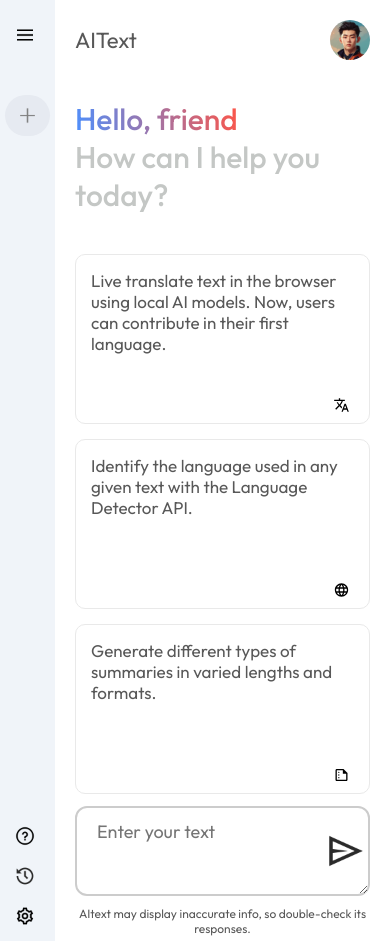
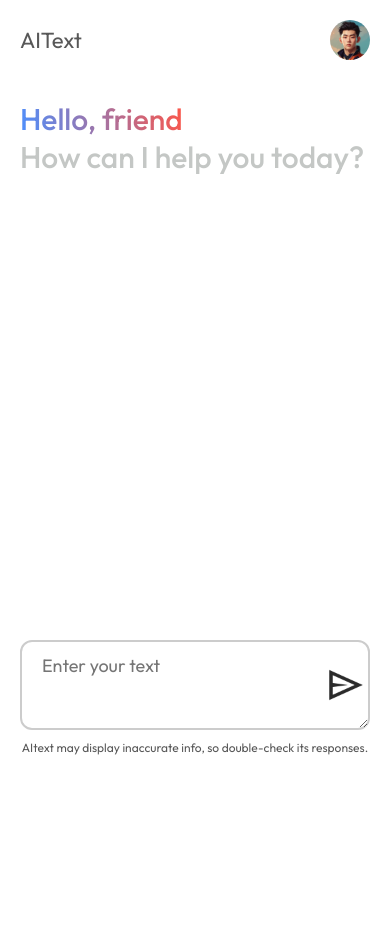
Before and after one commit to adexfit/adexai, a React (Vite) app: page / in a window 390 px wide. After the commit the page ends 844 px from the top, so only its background shows below. Built offline with nearby package versions, Linux system fonts and the light colour scheme.

Commit message:
improved responsiveness

```diff
--- a/src/components/Main/Main.css
+++ b/src/components/Main/Main.css
@@ -20,7 +20,8 @@
 }
 
 .main-container {
-  max-width: 900px;
+  /* max-width: 900px; */
+  max-width: 70%;
   margin: auto;
 }
 
@@ -41,7 +42,7 @@
 
 .main .cards {
   display: grid;
-  grid-template-columns: repeat(auto-fill, minmax(180px, 1fr));
+  grid-template-columns: 1fr 1fr 1fr;
   gap: 15px;
   padding: 20px;
 }
@@ -76,13 +77,31 @@
 }
 
 .main-bottom {
+  /* display: flex;
+  flex-direction: column;
+  justify-content: center;
+  align-items: center; */
   position: absolute;
   bottom: 0;
-  width: 100%;
-  max-width: 900px;
+  width: 70%;
+  /* max-width: 100%; */
   padding: 0px 20px;
   margin: auto;
 }
+
+.language_detector {
+  display: flex;
+  flex-direction: column;
+}
+
+/* .btn-wrapper {
+  display: flex;
+  flex-wrap: wrap;
+  justify-content: center;
+  gap: 10px;
+  flex-direction: column;
+  overflow-y: hidden;
+} */
 
 .search-box {
   display: flex;
@@ -142,3 +161,42 @@
   color: #585858;
   padding-bottom: 5px;
 }
+
+/* Extra small devices (phones, 600px and down) */
+@media only screen and (max-width: 600px) {
+}
+
+/* Small devices (portrait tablets and large phones, 600px and up) */
+@media only screen and (max-width: 600px) {
+  .sidebar {
+    display: none;
+  }
+  .main-bottom {
+    width: 100%;
+  }
+
+  .main-container {
+    margin: 0 0px;
+    max-width: 100%;
+  }
+
+  .main {
+    width: 100%;
+    min-height: 90vh;
+  }
+}
+
+/* Medium devices (landscape tablets, 768px and up) */
+@media only screen and (max-width: 768px) {
+  .main .cards {
+    display: none;
+  }
+}
+
+/* Large devices (laptops/desktops, 992px and up) */
+@media only screen and (min-width: 992px) {
+}
+
+/* Extra large devices (large laptops and desktops, 1200px and up) */
+@media only screen and (min-width: 1200px) {
+}
--- a/src/components/Main/Question.jsx
+++ b/src/components/Main/Question.jsx
@@ -41,7 +41,7 @@ const Question = () => {
         <div className="reflected_question">{inputedtext}</div>
         <div className="translated_text">{translated}</div>
         <div className="operations">
-          <div>
+          <div className="language_detector">
             <span className="grey">{inputedtext?.length} Characters</span>
             <span className="grey">language: {detectedlang[0]}</span>
           </div>
--- a/src/components/Main/question.css
+++ b/src/components/Main/question.css
@@ -118,3 +118,26 @@ select:hover {
 }
 
 /* gap: 10px; */
+
+@media only screen and (max-width: 600px) {
+  .sidebar {
+    display: none;
+  }
+  .main-bottom {
+    width: 100%;
+  }
+
+  .main-container {
+    margin: 0 0px;
+    max-width: 100%;
+  }
+
+  .main {
+    width: 100%;
+  }
+  .btn-wrapper {
+    display: flex;
+    flex-direction: column;
+    gap: 10px;
+  }
+}
--- a/src/index.css
+++ b/src/index.css
@@ -7,7 +7,15 @@
   font-family: Outfit;
 }
 
-#root {
-  min-height: 100vh;
+#root,
+html,
+body {
+  min-height: 70vh;
   display: flex;
+  width: 100%;
 }
+
+body,
+html {
+  overflow: hidden;
+}
```
